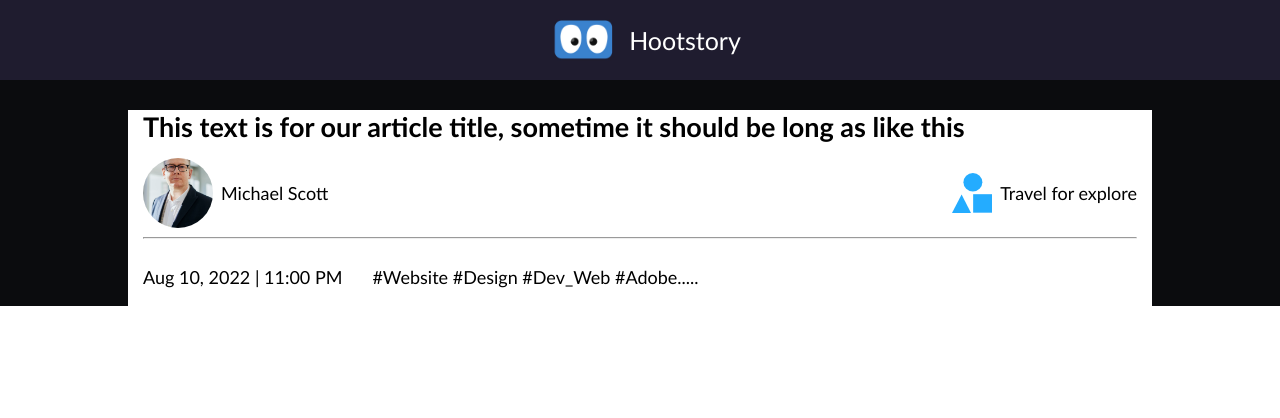
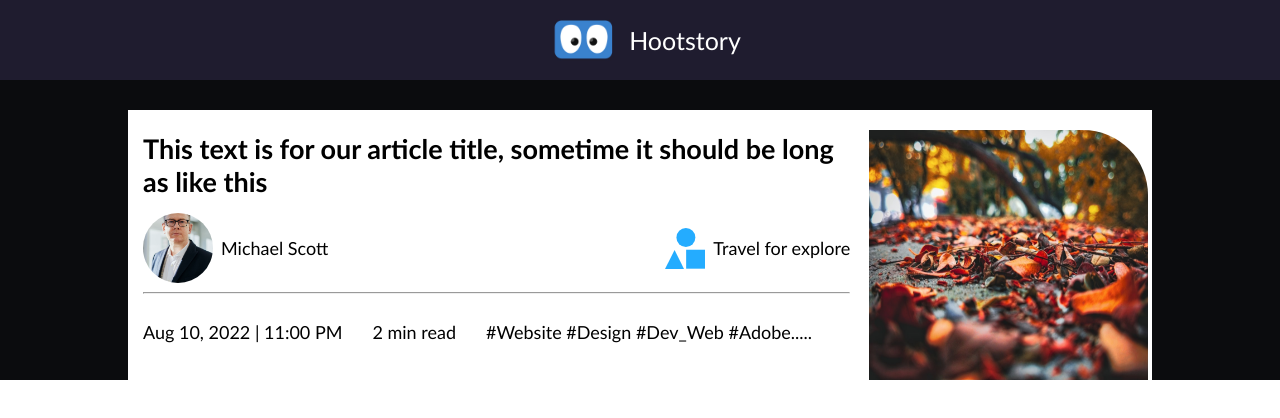
Before and after one commit to shihabsararrafid/front-end-task, a React (Create React App) app: page / in a window 1280 px wide. Shown: the top 418 px of the page. Built offline with nearby package versions, Linux system fonts and the light colour scheme.

Commit message:
cover photo component created

```diff
--- a/src/Components/Body/Body.css
+++ b/src/Components/Body/Body.css
@@ -4,3 +4,6 @@
     margin: 30px auto;
 
 }
+.longStory_1{
+    display: flex;
+}
--- a/src/Components/Body/Body.js
+++ b/src/Components/Body/Body.js
@@ -1,11 +1,16 @@
 import React from 'react';
+import CoverPhoto from '../CoverPhoto/CoverPhoto';
 import LongStory from '../LongStory/LongStory';
 import './Body.css'
 
 const Body = () => {
     return (
         <div className='body'>
+            <div className='longStory_1'>
             <LongStory></LongStory>
+            <CoverPhoto></CoverPhoto>
+            </div>
+
         </div>
     );
 };
--- /dev/null
+++ b/src/Components/CoverPhoto/CoverPhoto.css
@@ -0,0 +1,11 @@
+.coverImage{
+    border-top-right-radius: 65px;
+
+    display: block;
+   width: 97%;
+   height: 250px;
+    margin: 0px auto;
+}
+.cover{
+    margin-top: 20px;
+}
--- /dev/null
+++ b/src/Components/CoverPhoto/CoverPhoto.js
@@ -0,0 +1,13 @@
+import React from 'react';
+import './CoverPhoto.css';
+import CoverPhotonew from './../../Images/cover.jpg';
+const CoverPhoto = () => {
+    return (
+        <div className='cover'>
+
+            <img className='coverImage' src={CoverPhotonew} alt="" />
+        </div>
+    );
+};
+
+export default CoverPhoto;
--- a/src/Components/LongStory/LongStory.css
+++ b/src/Components/LongStory/LongStory.css
@@ -36,3 +36,7 @@
     display: block;
     margin-right: 30px;
 }
+.readTime{
+    display: block;
+    margin-right: 30px;
+}
--- a/src/Components/LongStory/LongStory.js
+++ b/src/Components/LongStory/LongStory.js
@@ -33,6 +33,7 @@ const LongStory = () => {
 
            <div className='extraSec'>
 <p id='created'>{expectedStory[0]?.created}</p>
+<p className='readTime'>{expectedStory[0]?.readTime} read</p>
 <p>{hashtag}</p>
            </div>
 
```
